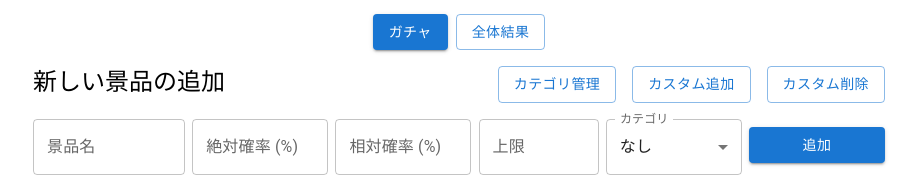
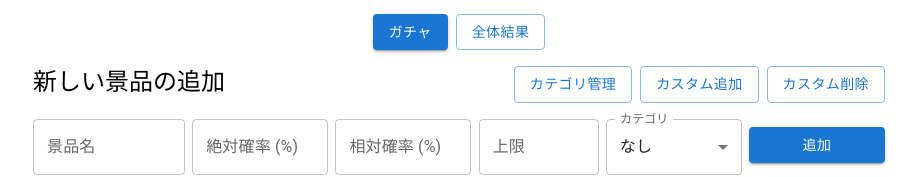
Before and after one commit to navyracooon/gacha, a Next.js app: page / in a window 1280 px wide. Both pictures are taken after a click on the button "追加". Shown: the part 132-309 px from the top of the page, without its empty margins (181-1098 px from the left). Built offline with nearby package versions, Linux system fonts and the light colour scheme.

Commit message:
スタイル微修正

```diff
--- a/src/components/Gacha.tsx
+++ b/src/components/Gacha.tsx
@@ -146,13 +146,13 @@ export const GachaView: React.FC = () => {
         <Box sx={{ display: 'flex', justifyContent: 'space-between' }}>
           <Typography variant="h5">新しい景品の追加</Typography>
           <Box>
-            <Button variant="outlined" onClick={() => setIsCategoryDialogOpen(true)} sx={{ mr: 2 }}>
+            <Button variant="outlined" onClick={() => setIsCategoryDialogOpen(true)} sx={{ mr: 1 }}>
               カテゴリ管理
             </Button>
             <Button
               variant="outlined"
               onClick={() => setIsCustomAddDialogOpen(true)}
-              sx={{ mr: 2 }}
+              sx={{ mr: 1 }}
             >
               カスタム追加
             </Button>
```
